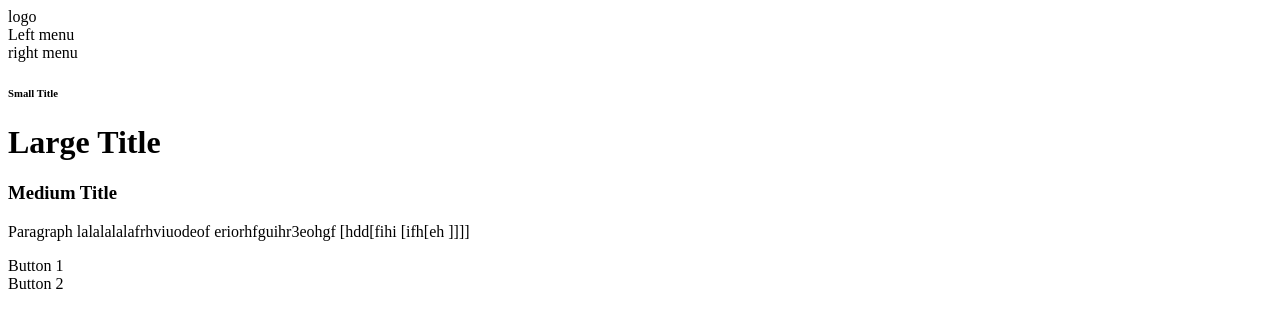
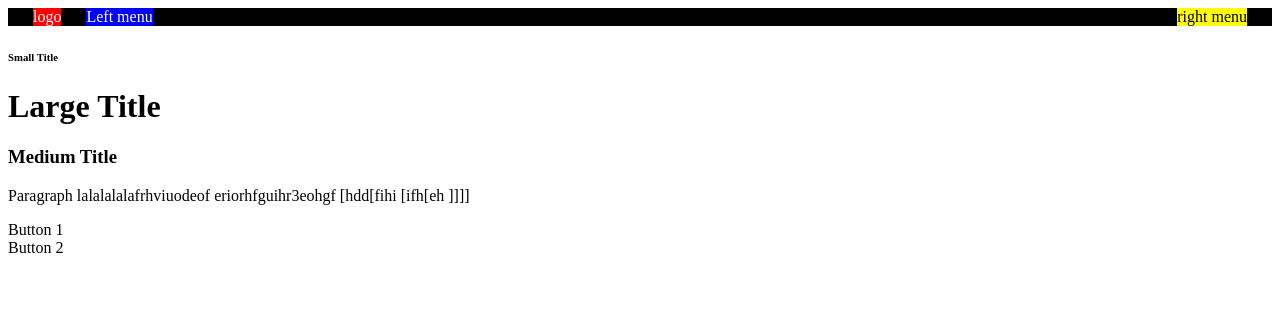
Before and after one commit to JesseSmith3rd/CFlix, a plain HTML site: page index.html in a window 1280 px wide. Drawn offline with Linux system fonts and the light colour scheme.

Commit message:
link files, add id and class, add a little styling

```diff
--- a/index.html
+++ b/index.html
@@ -4,15 +4,16 @@
   <meta charset="UTF-8">
   <meta name="viewport" content="width=device-width, initial-scale=1.0">
   <meta http-equiv="X-UA-Compatible" content="ie=edge">
+  <link rel="stylesheet" href="style.css">
   <title>CFlix</title>
 </head>
 <body>
-  <div>
-    <div>logo</div>
-    <div>Left menu</div>
-    <div>right menu</div>
+  <div id="header">
+    <div class="logo">logo</div>
+    <div class="leftMenu">Left menu</div>
+    <div class="rightMenu">right menu</div>
   </div>
-  <div>
+  <div id="largeImage">
     <h6>Small Title</h6>
     <h1>Large Title</h1>
     <h3>Medium Title</h3>
@@ -20,5 +21,6 @@
     <div>Button 1</div>
     <div>Button 2</div>
   </div>
+  <script type="text/javascript" src="logic.js"></script>
 </body>
 </html>
--- a/style.css
+++ b/style.css
@@ -0,0 +1,27 @@
+#header {
+    background: black;
+    color: white;
+    overflow:auto;
+    padding-left: 25px;
+    padding-right: 25px;
+}
+
+.logo{
+  float: left;
+    display:inline-block;
+    background: red;
+    margin-right: 25px;
+}
+
+.leftMenu{
+  float:left;
+    display:inline-block;
+    background: blue;
+}
+
+.rightMenu{
+  float:right;
+    display:inline-block;
+    color: black;
+    background: yellow;
+}
```
